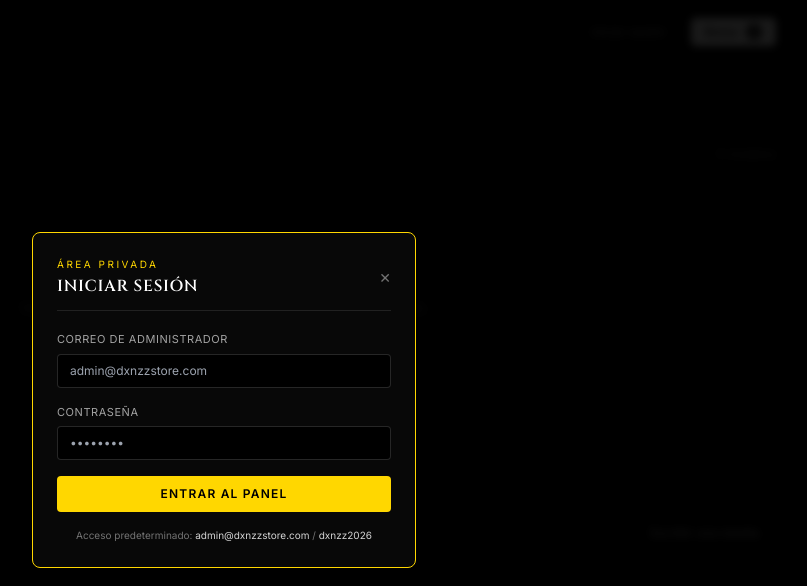
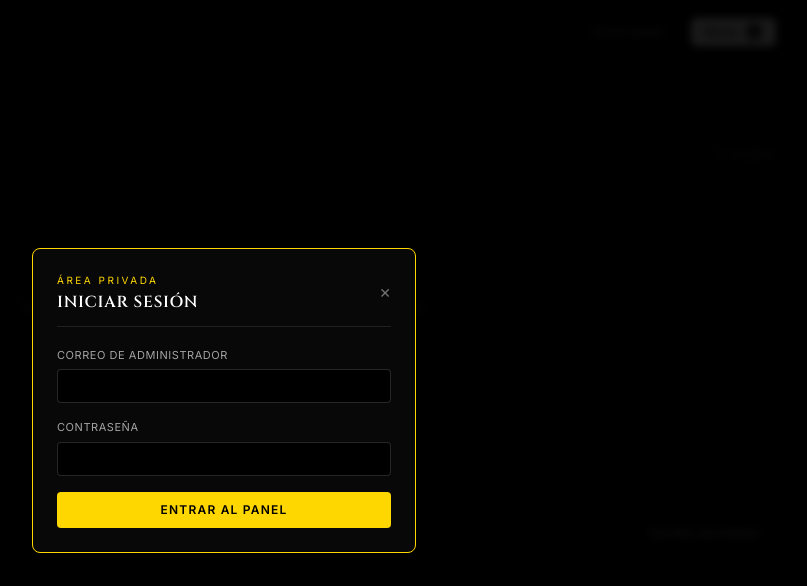
Before and after one commit to dxnzzventas/Dxnzz-Store, a plain HTML site: page index.html in a window 1280 px wide. Both pictures are taken after a click on the button "Acceso Administrador". Shown: the part 378-964 px from the top of the page, without its empty margins (416-1223 px from the left). Drawn offline with nearby package versions, Linux system fonts and the light colour scheme.

Commit message:
Actualizar index.html

```diff
--- a/index.html
+++ b/index.html
@@ -189,7 +189,7 @@
     </div>
   </footer>
 
-  <!-- MODAL: Iniciar Sesión Dueño -->
+  <!-- MODAL: Iniciar Sesión Dueño (Sin correos ni pistas visibles) -->
   <div id="login-modal" class="hidden fixed inset-0 z-50 bg-black/90 backdrop-blur-sm flex items-center justify-center p-4">
     <div class="bg-[#080808] border border-gold rounded-lg max-w-sm w-full p-6">
       <div class="flex items-center justify-between border-b border-white/10 pb-3 mb-5">
@@ -200,23 +200,20 @@
         <button onclick="closeLoginModal()" class="text-neutral-500 hover:text-white text-sm">✕</button>
       </div>
 
-      <form onsubmit="handleOwnerLogin(event)" class="space-y-4">
+      <form onsubmit="handleOwnerLogin(event)" autocomplete="off" class="space-y-4">
         <div>
           <label class="block text-[11px] uppercase tracking-wider text-neutral-400 mb-1.5">Correo de Administrador</label>
-          <input id="login-email" type="email" required placeholder="admin@dxnzzstore.com" class="w-full bg-black border border-white/15 focus:border-gold rounded px-3 py-2 text-xs text-white outline-none" />
+          <input id="login-email" type="email" required autocomplete="off" class="w-full bg-black border border-white/15 focus:border-gold rounded px-3 py-2 text-xs text-white outline-none" />
         </div>
         <div>
           <label class="block text-[11px] uppercase tracking-wider text-neutral-400 mb-1.5">Contraseña</label>
-          <input id="login-password" type="password" required placeholder="••••••••" class="w-full bg-black border border-white/15 focus:border-gold rounded px-3 py-2 text-xs text-white outline-none" />
+          <input id="login-password" type="password" required autocomplete="new-password" class="w-full bg-black border border-white/15 focus:border-gold rounded px-3 py-2 text-xs text-white outline-none" />
         </div>
         <p id="login-error" class="hidden text-xs text-red-400">Correo o contraseña incorrectos.</p>
         <button type="submit" class="w-full bg-gold hover:bg-gold-light text-black font-semibold text-xs uppercase tracking-widest py-2.5 rounded transition">
           Entrar al Panel
         </button>
       </form>
-      <p class="text-[10px] text-neutral-500 mt-4 text-center">
-        Acceso predeterminado: <span class="text-neutral-300">admin@dxnzzstore.com</span> / <span class="text-neutral-300">dxnzz2026</span>
-      </p>
     </div>
   </div>
 
@@ -451,11 +448,11 @@
   <script>
     // Estado en LocalStorage
     const STORAGE_KEYS = {
-      PRODUCTS: 'dxnzz_store_products_v3',
-      ORDERS: 'dxnzz_store_orders_v3',
-      REVIEWS: 'dxnzz_store_reviews_v3',
-      SETTINGS: 'dxnzz_store_settings_v3',
-      SESSION: 'dxnzz_store_owner_session_v3'
+      PRODUCTS: 'dxnzz_store_products_v4',
+      ORDERS: 'dxnzz_store_orders_v4',
+      REVIEWS: 'dxnzz_store_reviews_v4',
+      SETTINGS: 'dxnzz_store_settings_v4',
+      SESSION: 'dxnzz_store_owner_session_v4'
     };
 
     const DEFAULT_SETTINGS = {
@@ -507,6 +504,8 @@
     }
 
     function openLoginModal() {
+      document.getElementById('login-email').value = '';
+      document.getElementById('login-password').value = '';
       document.getElementById('login-error').classList.add('hidden');
       document.getElementById('login-modal').classList.remove('hidden');
     }
```
